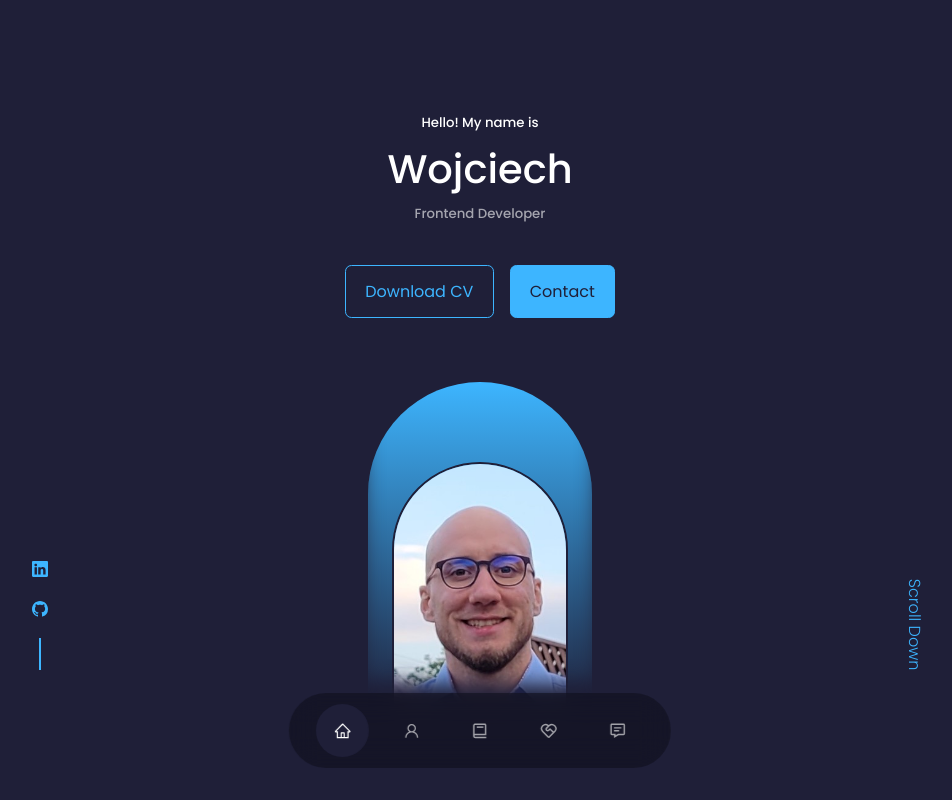
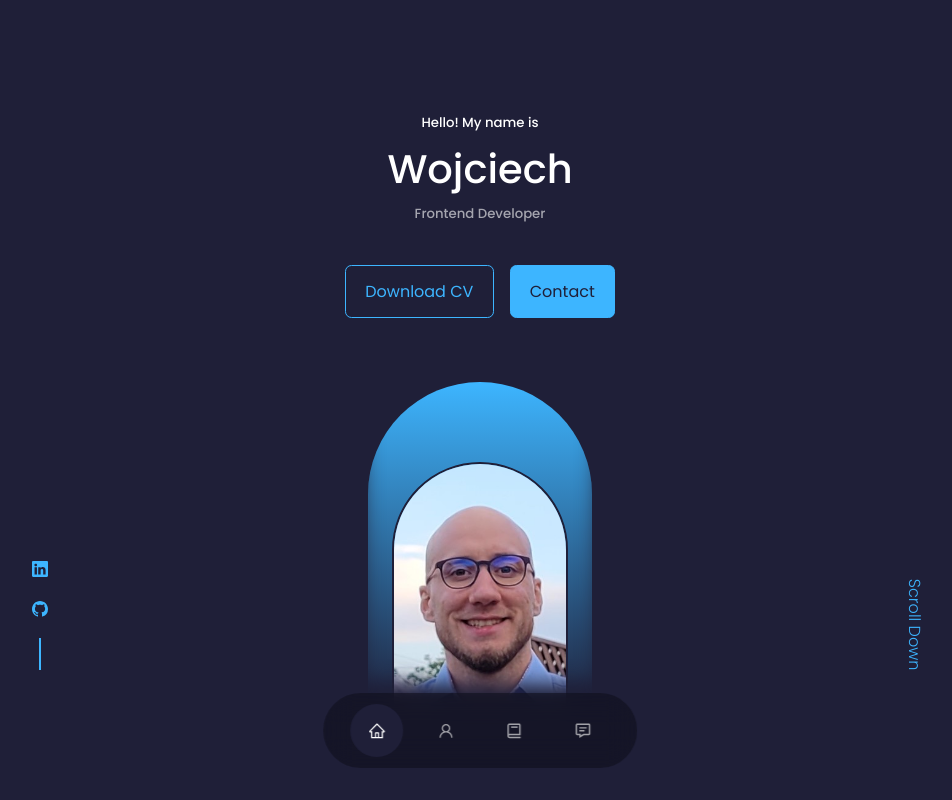
Before and after one commit to wmaKRET/example-portfolio, a React (Create React App) app: page / in a window 1280 px wide. Shown: the top 800 px of the page, without its empty margins (160-1112 px from the left). Built offline with nearby package versions, Linux system fonts and the light colour scheme.

Commit message:
reduce project by few unnecesarry components

```diff
--- a/src/App.js
+++ b/src/App.js
@@ -4,9 +4,6 @@ import Header from "./components/header/Header"
 import Nav from "./components/nav/Nav"
 import About from "./components/about/About"
 import Experience from "./components/experience/Experience"
-import Services from "./components/services/Services"
-import Portfolio from "./components/portfolio/Portfolio"
-import Testimonials from "./components/testimonials/Testimonials"
 import Contact from "./components/contact/Contact"
 import Footer from "./components/footer/Footer"
 
@@ -17,9 +14,6 @@ function App(){
             <Nav />
             <About />
             <Experience />
-            <Services />
-            <Portfolio />
-            <Testimonials />
             <Contact />
             <Footer />
         </>
--- a/src/components/nav/Nav.js
+++ b/src/components/nav/Nav.js
@@ -3,7 +3,6 @@ import React, { useState } from "react"
 import "./nav.css"
 import { AiOutlineHome, AiOutlineUser } from "react-icons/ai"
 import { BiBook, BiMessageDetail } from "react-icons/bi"
-import { RiServiceLine } from "react-icons/ri"
 
 function Nav(){
     const [activeNav, setActiveNav] = useState('#')
@@ -36,13 +35,6 @@ function Nav(){
                 <BiBook />
             </a>
             <a
-                href="#services"
-                className={activeNav === '#services' ? 'active' : ''}
-                onClick={() => handleNavChange('#services')}
-            >
-                <RiServiceLine />
-            </a>
-            <a
                 href="#contact"
                 className={activeNav === '#contact' ? 'active' : ''}
                 onClick={() => handleNavChange('#contact')}
--- a/src/components/portfolio/Portfolio.js
+++ /dev/null
@@ -1,11 +0,0 @@
-import React from "react"
-
-import "./portfolio.css"
-
-function Portfolio(){
-    return (
-        <section>portfolio</section>
-    )
-}
-
-export default Portfolio
--- a/src/components/services/Services.js
+++ /dev/null
@@ -1,11 +0,0 @@
-import React from "react"
-
-import "./services.css"
-
-function Services(){
-    return (
-        <section id="services">services</section>
-    )
-}
-
-export default Services
--- a/src/components/testimonials/Testimonials.js
+++ /dev/null
@@ -1,11 +0,0 @@
-import React from "react"
-
-import "./testimonials.css"
-
-function Testimonials(){
-    return (
-        <section>testimonials</section>
-    )
-}
-
-export default Testimonials
```
Also changed, not shown: src/components/portfolio/portfolio.css (deleted), src/components/services/services.css (deleted), src/components/testimonials/testimonials.css (deleted).
